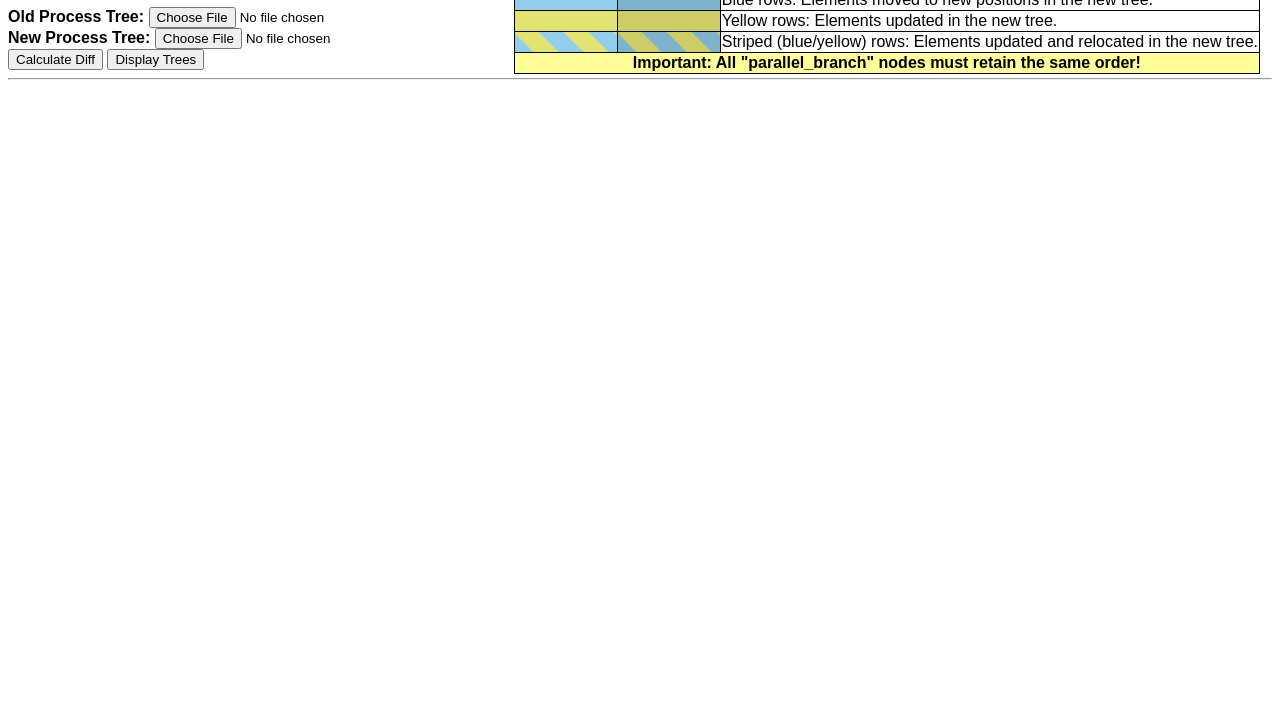
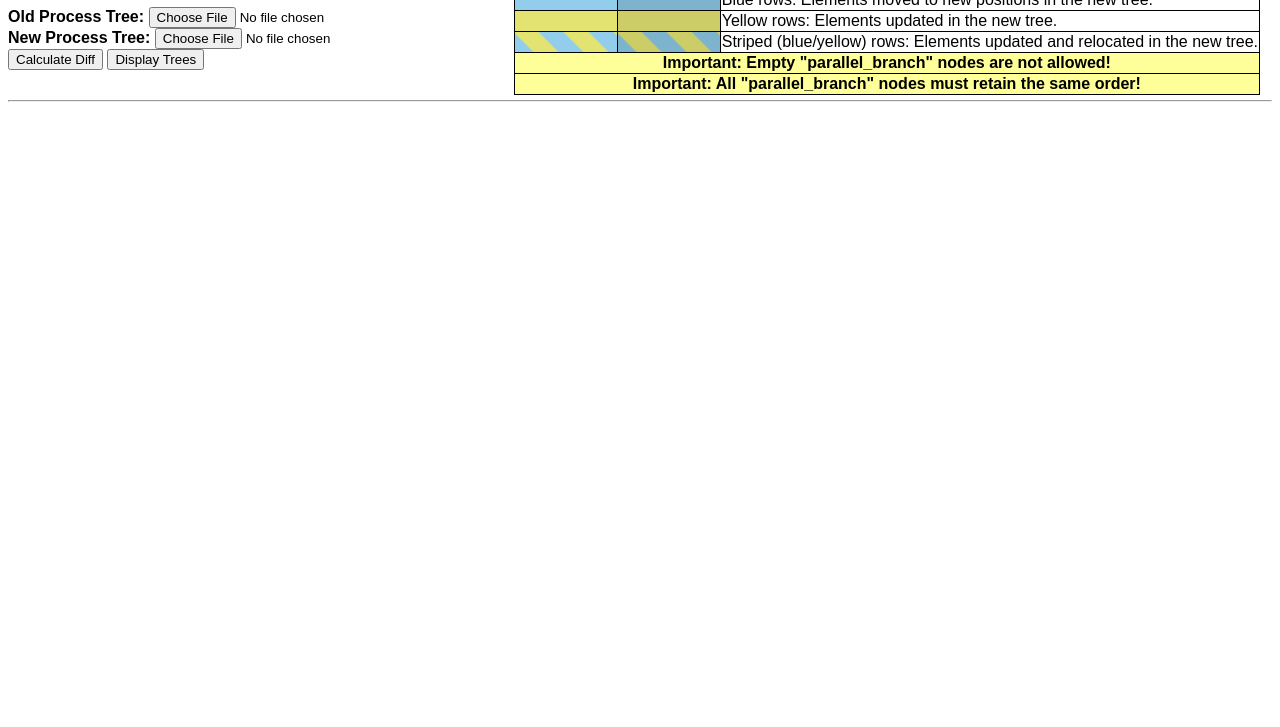
Before and after one commit to ANoweir12/treeDiff, a website: page public_html/index.html in a window 1280 px wide. Shown: the part 73-800 px from the top of the page. Drawn offline with Linux system fonts and the light colour scheme; files that its build step writes are made by us from their sources; files whose address does not match are found by name.

Commit message:
updated bibliography

```diff
--- a/public_html/frontend.js
+++ b/public_html/frontend.js
@@ -53,17 +53,31 @@ function createBibliography() {
         table.appendChild(row);
     }
 
-    // Add "Important: !" row as the last row
-    const lastRow = document.createElement('tr');
-    const importantCell = document.createElement('td');
-    importantCell.textContent = 'Important: All "parallel_branch" nodes must retain the same order!';
-    importantCell.style.border = '1px solid black';
-    importantCell.style.textAlign = 'center';
-    importantCell.style.fontWeight = 'bold';
-    importantCell.style.backgroundColor = '#FFFF99'; // Yellow background
-    importantCell.colSpan = 3; // Span across all columns
-    lastRow.appendChild(importantCell);
-    table.appendChild(lastRow);
+    // Add "Important: !" rows as the 2 last rows
+    const firstImportantRow = document.createElement('tr');
+    const secondImportantRow = document.createElement('tr');
+
+    const firstImportantCell = document.createElement('td');
+    const secondImportantCell = document.createElement('td');
+
+    firstImportantCell.textContent = 'Important: Empty "parallel_branch" nodes are not allowed!';
+    firstImportantCell.style.border = '1px solid black';
+    firstImportantCell.style.textAlign = 'center';
+    firstImportantCell.style.fontWeight = 'bold';
+    firstImportantCell.style.backgroundColor = '#FFFF99'; // Yellow background
+    firstImportantCell.colSpan = 3; // Span across all columns
+
+    secondImportantCell.textContent = 'Important: All "parallel_branch" nodes must retain the same order!';
+    secondImportantCell.style.border = '1px solid black';
+    secondImportantCell.style.textAlign = 'center';
+    secondImportantCell.style.fontWeight = 'bold';
+    secondImportantCell.style.backgroundColor = '#FFFF99'; // Yellow background
+    secondImportantCell.colSpan = 3; // Span across all columns
+
+    firstImportantRow.appendChild(firstImportantCell)
+    secondImportantRow.appendChild(secondImportantCell);
+    table.appendChild(firstImportantRow);
+    table.appendChild(secondImportantRow);
 
 
     const bibliographyDiv = document.getElementById('bibliography');
--- a/public_html/tree_styling.css
+++ b/public_html/tree_styling.css
@@ -7,6 +7,10 @@
     position: absolute;
     top: 20px;
     right: 20px;
+}
+
+hr {
+    margin-top: 30px;
 }
 
 rect.diffaddodd{
```
